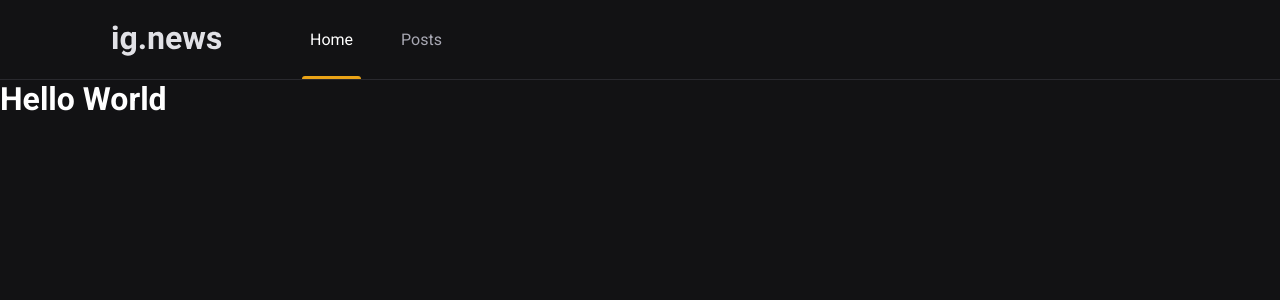
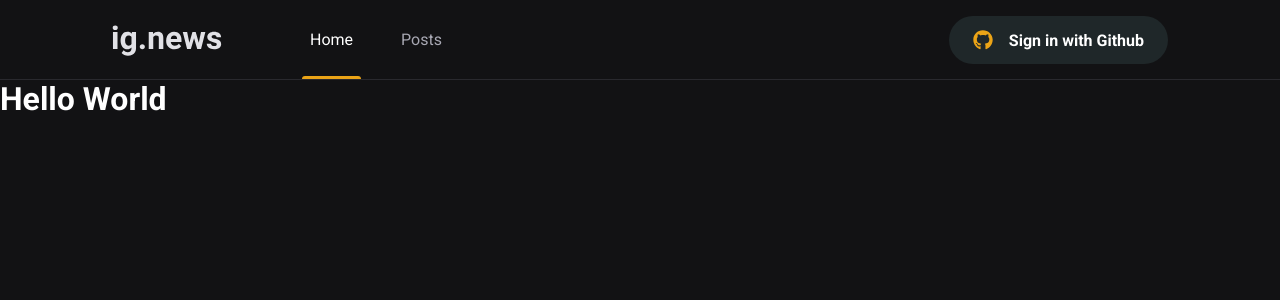
Before and after one commit to JuniorAlvesbr/ignews, a Next.js app: page / in a window 1280 px wide. Shown: the top 300 px of the page. Built offline with nearby package versions, Linux system fonts and the light colour scheme.

Commit message:
create sign button

```diff
--- a/components/Header/index.tsx
+++ b/components/Header/index.tsx
@@ -1,3 +1,4 @@
+import { SignInButton } from '../SignInButton'
 import styles from './styles.module.scss'
 
 export function Header() {
@@ -9,6 +10,8 @@
           <a href="#" className={styles.active}>Home</a>
           <a href="#">Posts</a>
         </nav>
+
+        <SignInButton />
       </div>
     </header>
   )
--- a/components/Header/styles.module.scss
+++ b/components/Header/styles.module.scss
@@ -51,4 +51,8 @@
       }
     }
   }
+
+  button {
+    margin-left: auto;
+  }
 }
--- /dev/null
+++ b/components/SignInButton/index.tsx
@@ -0,0 +1,25 @@
+import { FaGithub } from 'react-icons/fa'
+import { FiX } from 'react-icons/fi'
+
+import styles from './styles.module.scss'
+
+export function SignInButton() {
+  const userIsLogged = false;
+
+  return userIsLogged ? (
+    <button
+      type="button"
+      className={styles.signInButton}>
+      <FaGithub color="#04D361" className={styles.gitIcon} />
+      junioralvesbr
+      <FiX color="#737388" className={styles.closeIcon} />
+    </button>
+  ) : (
+    <button
+      type="button"
+      className={styles.signInButton}>
+      <FaGithub color="#EBA417" className={styles.gitIcon} />
+      Sign in with Github
+    </button>
+  )
+}
--- /dev/null
+++ b/components/SignInButton/styles.module.scss
@@ -0,0 +1,28 @@
+.signInButton {
+  height: 3rem;
+  padding: 0 1.5rem;
+  border-radius: 3rem;
+  border: none;
+  outline: none;
+  background-color: var(--gray-850);
+  color: var(--white);
+  font-weight: bold;
+
+  display: flex;
+  justify-content: center;
+  align-items: center;
+
+  svg {
+    width: 20px;
+    height: 20px;
+  }
+
+  &>.gitIcon {
+    margin-right: 1rem;
+  }
+
+  &>.closeIcon {
+    margin-left: 1rem;
+  }
+
+}
--- a/package.json
+++ b/package.json
@@ -12,6 +12,7 @@
     "next": "12.2.5",
     "react": "18.2.0",
     "react-dom": "18.2.0",
+    "react-icons": "^4.4.0",
     "sass": "^1.54.8"
   },
   "devDependencies": {
--- a/styles/global.scss
+++ b/styles/global.scss
@@ -10,6 +10,7 @@
   --gray-100: #e1e1e6;
   --gray-300: #a8a8b3;
   --gray-800: #29292e;
+  --gray-850: #1f2729;
   --grey-900: #121214;
 
   --cyan-500: #61dafd;
```
Also changed, not shown: 2 other files (tests, documents, lock files or other folders).
